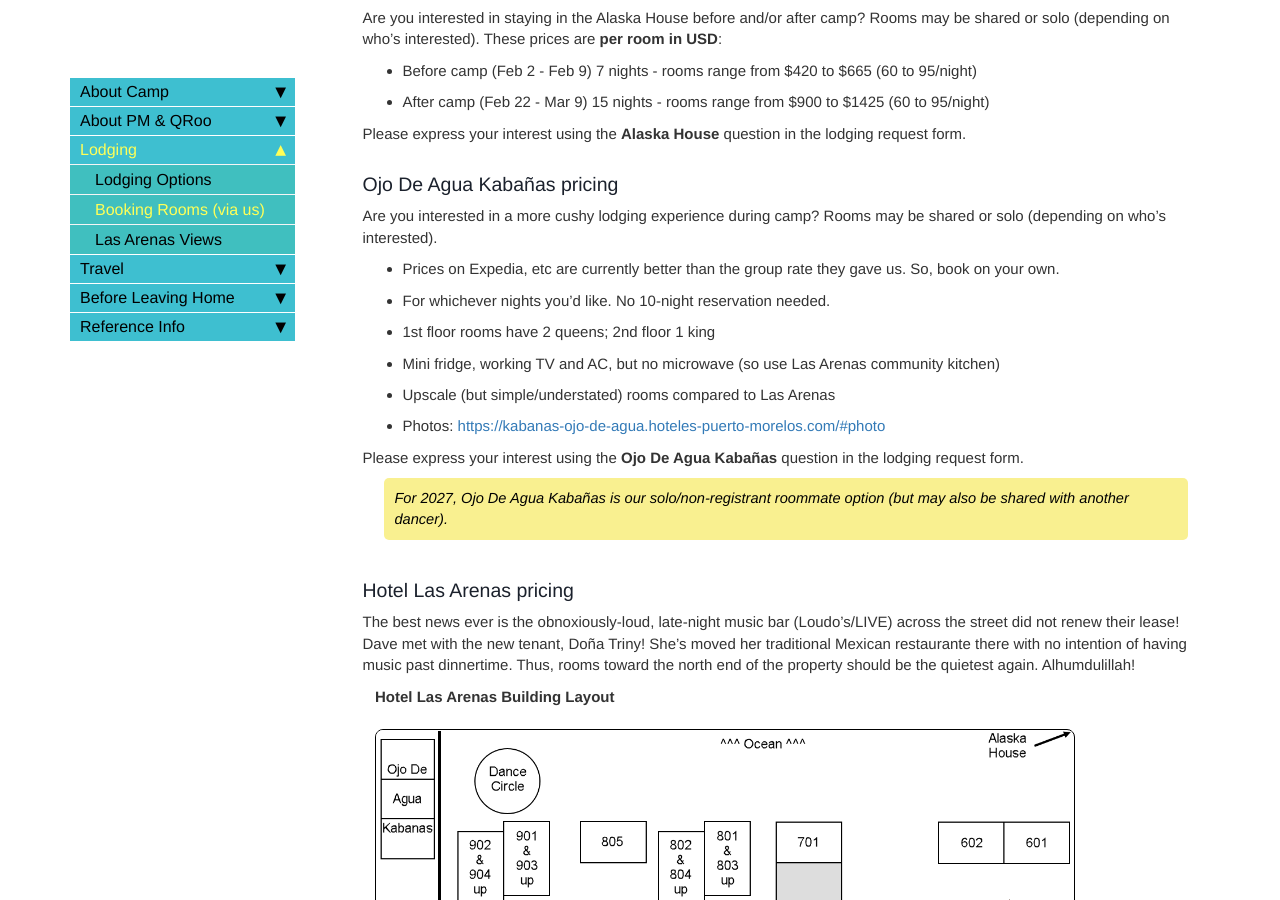
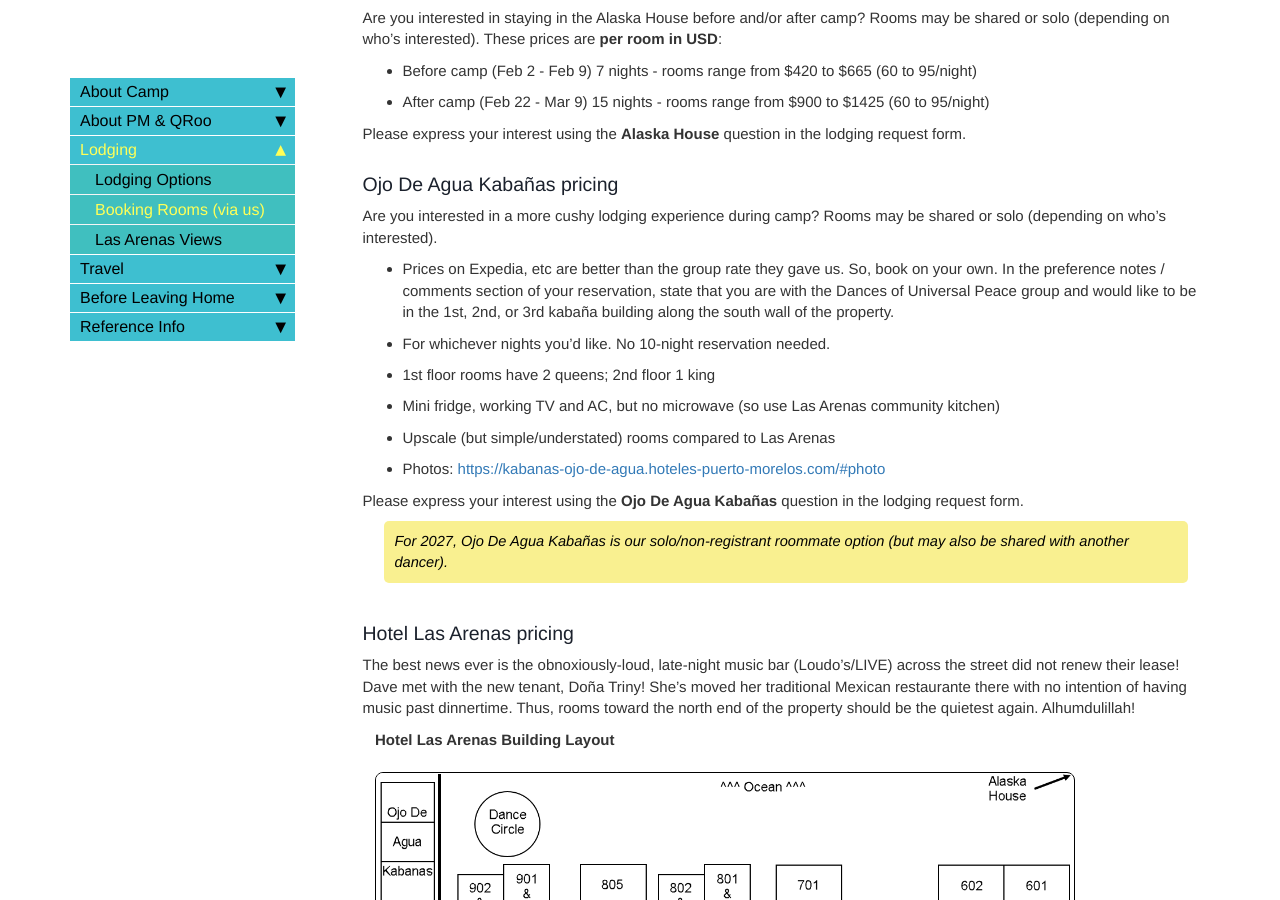
Before and after one commit to davewalker60/pmdup, a Jekyll site: the page built from pages/booking-rooms.md, in a window 1280 px wide and 900 px high, scrolled down 920 px. Built offline with Jekyll 4.4.1, drawn with Linux system fonts in a browser that asks for light colours; comment, search, counter and statistics services are not loaded.

Commit message:
Ojo text  tweak

```diff
--- a/pages/booking-rooms.md
+++ b/pages/booking-rooms.md
@@ -40,7 +40,7 @@
 
 ### Ojo De Agua Kabañas pricing
 Are you interested in a more cushy lodging experience during camp? Rooms may be shared or solo (depending on who's interested).
-* Prices on Expedia, etc are currently better than the group rate they gave us. So, book on your own.
+* Prices on Expedia, etc are better than the group rate they gave us. So, book on your own. In the preference notes / comments section of your reservation, state that you are with the Dances of Universal Peace group and would like to be in the 1st, 2nd, or 3rd kabaña building along the south wall of the property.
 * For whichever nights you'd like. No 10-night reservation needed.
 * 1st floor rooms have 2 queens; 2nd floor 1 king
 * Mini fridge, working TV and AC, but no microwave (so use Las Arenas community kitchen)
```
